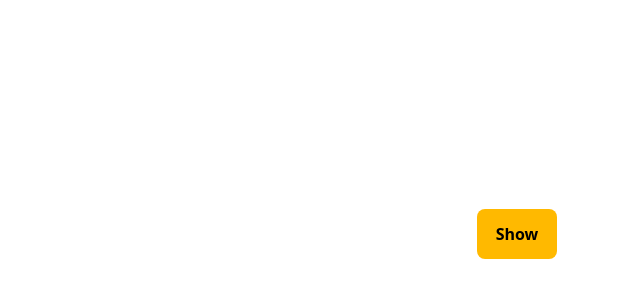
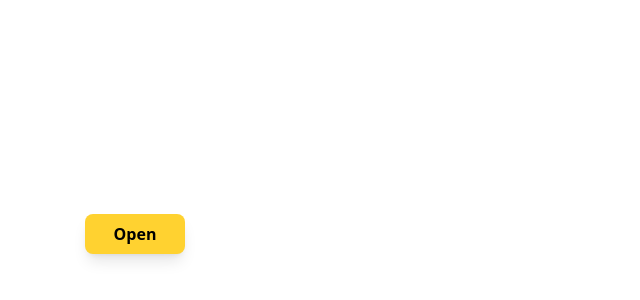
Before and after one commit to NIRMAL1996-CODE/reactcodepractice, a React (Vite) app in the folder PracticeMotion/: page / in a window 1280 px wide. Shown: the part 166-466 px from the top of the page, without its empty margins (123-763 px from the left). Built offline with nearby package versions, Linux system fonts and the light colour scheme.

Commit message:
A Sidebar with motion.div

```diff
--- a/PracticeMotion/package.json
+++ b/PracticeMotion/package.json
@@ -14,6 +14,7 @@
     "framer-motion": "^12.9.2",
     "react": "^19.0.0",
     "react-dom": "^19.0.0",
+    "react-icons": "^5.5.0",
     "tailwindcss": "^4.1.4"
   },
   "devDependencies": {
--- a/PracticeMotion/src/App.tsx
+++ b/PracticeMotion/src/App.tsx
@@ -1,7 +1,8 @@
 // import BoxAnimation from "./components/BoxAnimation"
 // import CircleBounce from "./components/CircleBounce"
 // import CombinedAnimation from "./components/CombinedAnimation"
-import FadeComponent from "./components/FadeComponent"
+// import FadeComponent from "./components/FadeComponent"
+import SideBar from "./components/SideBar"
 // import RotationAnimation from "./components/RotationAnimation"
 // import SkewedTransition from "./components/SkewedTransition"
 
@@ -12,8 +13,9 @@ const App = () => {
       <CircleBounce/>
       <RotationAnimation/>
       <SkewedTransition/>
-      <CombinedAnimation/> */}
-      <FadeComponent/>
+      <CombinedAnimation/>
+      <FadeComponent/>*/}
+      <SideBar/>
     </div>
   )
 }
--- /dev/null
+++ b/PracticeMotion/src/components/SideBar.tsx
@@ -0,0 +1,33 @@
+import {motion} from "framer-motion";
+
+import { useState } from "react";
+import { FaFile, FaHome, FaPhone, FaSearch, FaUser } from "react-icons/fa";
+import { FaGear } from "react-icons/fa6";
+
+const SideBar = () => {
+  const [side, setSide] =useState(false);
+  const handleClick=()=>{
+    setSide(!side);
+  };
+  return (
+    <div className="flex">
+
+    <motion.div
+    initial={{x:"-100%"}}
+    animate={{x:side? "0%" : "-100%"}}
+    transition={{duration:0.5}}
+    className="bg-gradient-to-r from-pink-300 to-amber-200 w-[200px] h-screen flex flex-col items-center gap-4">
+        <h1 className="text-2xl font-bold">Sidebar</h1>
+        <div className="mb-10 p-2 text-2xl"><FaHome/></div>
+        <div className="mb-10 p-2 text-2xl"><FaUser/></div>
+        <div className="mb-10 p-2 text-2xl"><FaPhone/></div>
+        <div className="mb-10 p-2 text-2xl"><FaGear/></div>
+        <div className="mb-10 p-2 text-2xl"><FaSearch/></div>
+        <div className="mb-10 p-2 text-2xl"><FaFile/></div>
+      </motion.div>
+      <div className="flex justify-center items-center">
+      <button onClick={handleClick} className="text-1xl font-bold cursor-pointer w-[100px] hover:bg-amber-200 m-2 p-2 rounded-lg shadow-lg bg-amber-300">{!side? "Open" : "Close"}</button></div>
+    </div>
+  )
+};
+export default SideBar;
```
Also changed, not shown: 1 other file (tests, documents, lock files or other folders).
